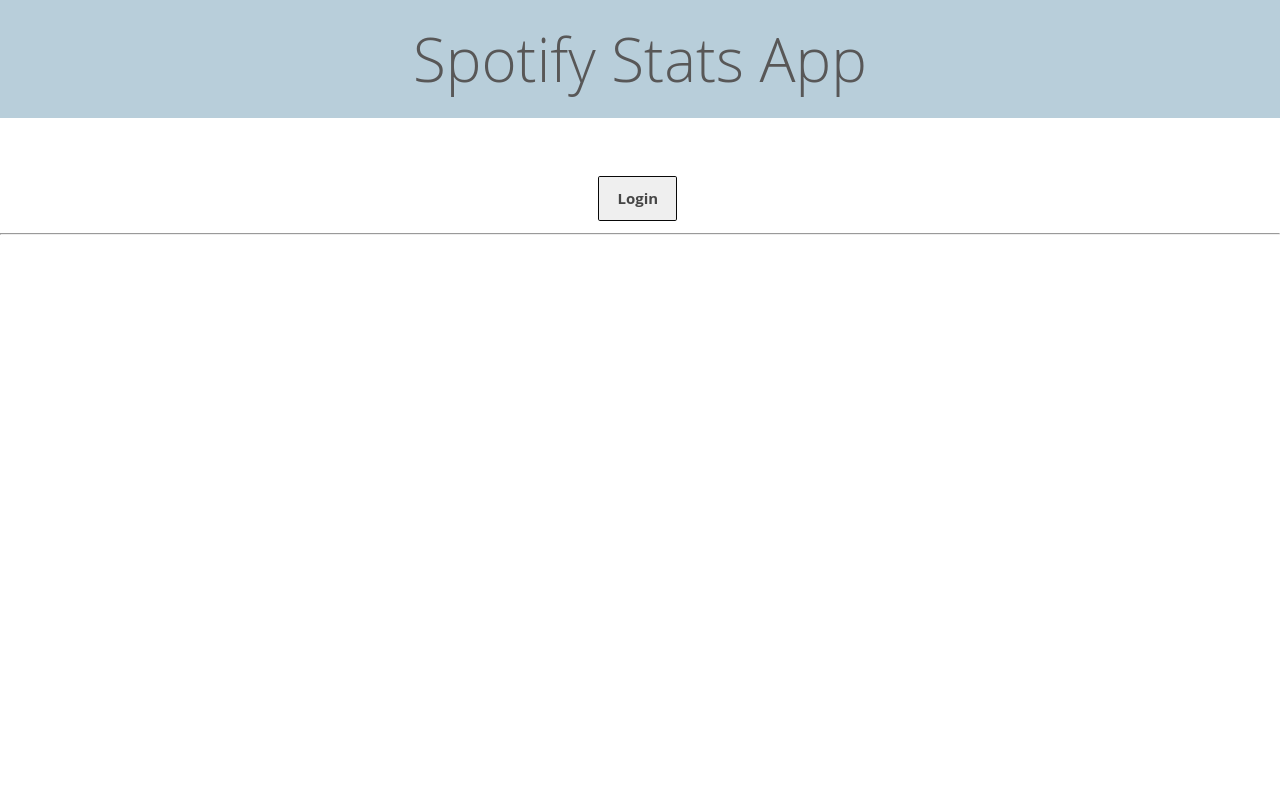
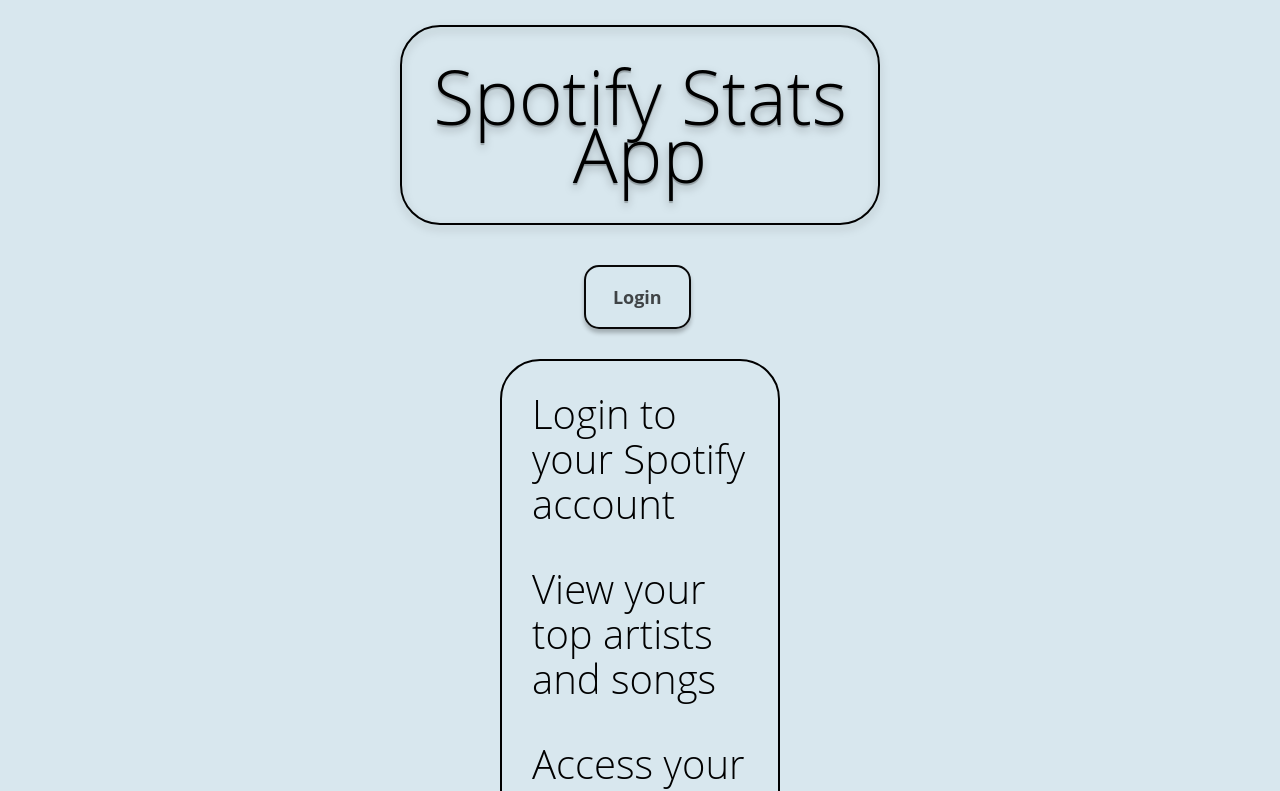
Before and after one commit to pkamanboina/TriDevApp, a React (Create React App) app: page / in a window 1280 px wide. Shown: the top 791 px of the page. Built offline with nearby package versions, Linux system fonts and the light colour scheme.

Commit message:
Styled main page

```diff
--- a/src/App.css
+++ b/src/App.css
@@ -1,6 +1,6 @@
-/* html{
-  background-color: #2a2d31;
-} */
+html{
+  background-color: #d8e7ee;
+}
 .App {
   text-align: center;
 }
@@ -49,13 +49,37 @@
 }
 
 .header{
-  color: #585757;
   font-family: 'Open Sans', sans-serif;
-  font-size: 60px;
+  font-size: 75px;
   font-weight: 300;
   line-height: 58px;
-  margin: 0 0 58px;
+  text-align: center;
+  padding-top: 40px;
+  padding-bottom: 40px;
+  margin: 25px 400px 40px;
+  border: 2px solid #000000;
+  filter: drop-shadow(0px 4px 4px rgba(0, 0, 0, 0.25));
+  border-radius: 40px;
+  text-shadow: 0px 2px 1px rgba(0, 0, 0, 0.25);
+}
+
+li{
+  margin-bottom: 40px;
+  margin-bottom: 40px;
+}
+
+.description{
+  padding-right: 30px;
+  padding-left: 30px;
+  line-height: 45px;
   padding-top: 30px;
-  padding-bottom: 30px;
-  background-color: rgb(184, 206, 218);
+  text-align: left;
+  padding-bottom: 10px;
+  list-style-type: none;
+  border: 2px solid #000000;
+  border-radius: 40px;
+  font-family: 'Open Sans', sans-serif;
+  font-size: 40px;
+  font-weight: 300;
+  margin: 25px 500px 40px;
 }
--- a/src/App.js
+++ b/src/App.js
@@ -7,8 +7,14 @@
       <div className="App">
         <h1 className="header">Spotify Stats App</h1>
         <main>
-        <Body />
-
+          <Body />
+          <ul className="description" >
+            <li>Login to your Spotify account</li>
+            <li>View your top artists and songs</li>
+            <li>Access your playlists</li>
+            <li>See your recently played artists and songs</li>
+            <li>Finds new songs based on recommendations</li>
+          </ul>
         </main>
 
       </div>
--- a/src/Body.css
+++ b/src/Body.css
@@ -1,23 +1,26 @@
 .login{
     display: inline-block;
-    padding:0.75em 1.2em;
-    border:0.1em solid #080808;
+    padding:1em 1.5em;
+    border:0.15em solid #080808;
     margin:0 0.3em 0.3em 0;
-    border-radius:0.12em;
+    border-radius:15px;
     box-sizing: border-box;
     text-decoration:none;
-    font-family:'Roboto',sans-serif;
+    font-family:'Open Sans', sans-serif;
     font-weight:300;
+
     color:#000000b4;
     text-align:center;
     transition: all 0.2s;
-    font-size: 15px;
+    font-size: 18px;
     font-weight: bold;
     font-family: 'Open Sans', sans-serif;
+    background-color: #9cbecc02;
+    box-shadow: 0px 4px 4px rgba(0, 0, 0, 0.25);
 }
 .login:hover{
     color:#000000;
-    background-color:#9cbecc;
+    background-color:#7bbdda8f;
 }
 
 .username{
--- a/src/Body.js
+++ b/src/Body.js
@@ -81,7 +81,6 @@
       <div>
         <button className="login" onClick={handleClick}> Login </button>
         <br />
-        <hr />
         {this.state.user.name ?
         <h1 className="username">
           Username: {this.state.user.name}
```
Also changed, not shown: 1 other file (tests, documents, lock files or other folders).
